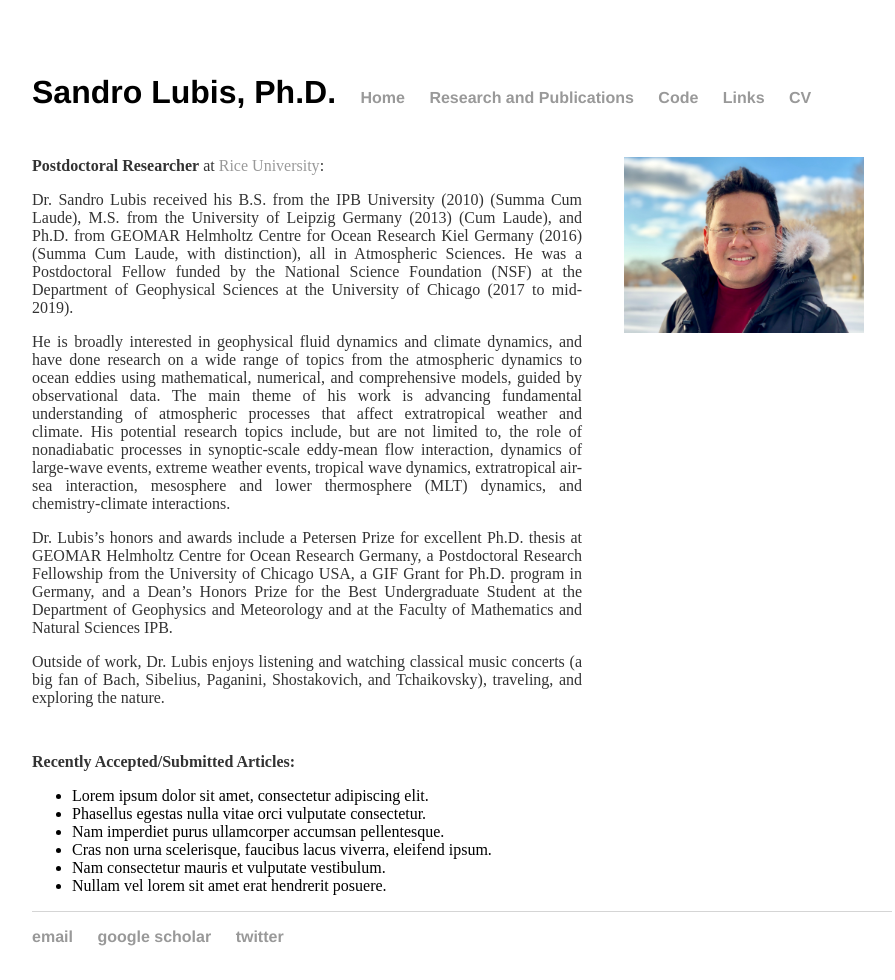
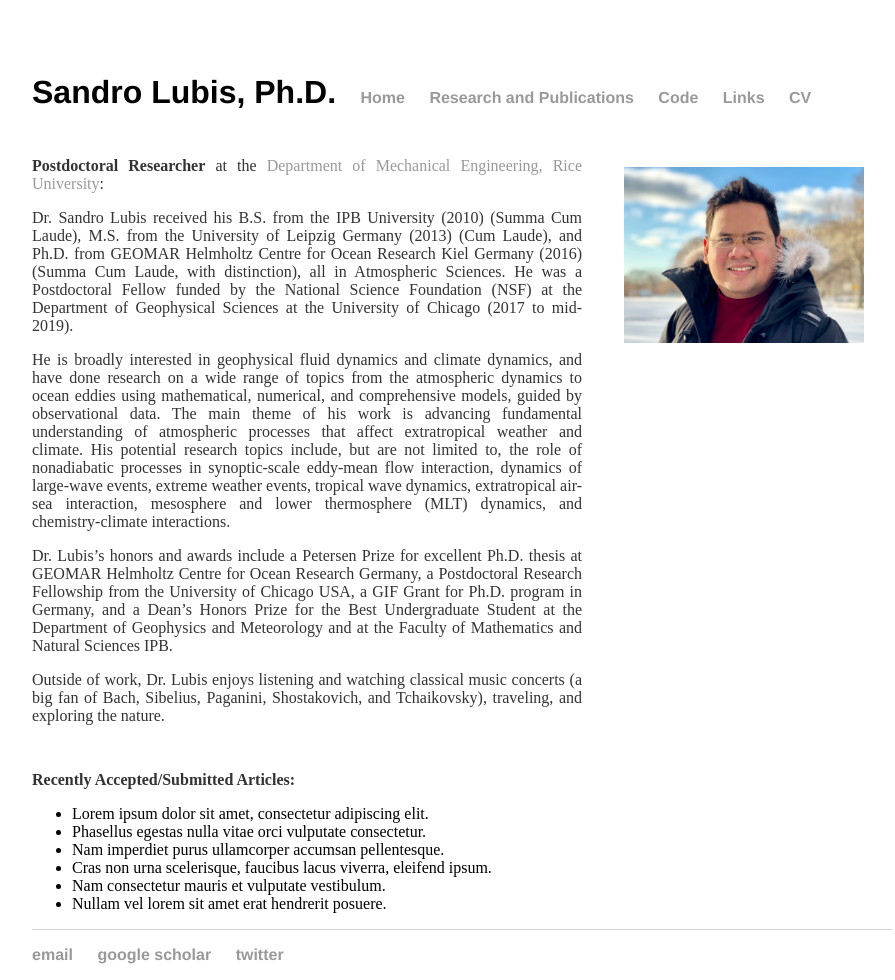
Before and after one commit to sandrolubis/sandrolubis.github.io, a Jekyll site: the page built from index.html, in a window 1280 px wide. Shown: the whole page, without its empty margins (276-1171 px from the left). Built offline with Jekyll 4.4.1, drawn with Linux system fonts in a browser that asks for light colours.

Commit message:
Update index.html

```diff
--- a/index.html
+++ b/index.html
@@ -28,10 +28,10 @@ div.relative {
 
 <div class="blurb">
 
-	<img src="/assets/images/profile.jpg" alt="Me" style="position:absolute; left:900px;width:240px;padding-top:30px">
+	<img src="/assets/images/profile.jpg" alt="Me" style="position:absolute; left:900px;width:240px;padding-top:40px">
 
 
-	<p class="ex", style="padding-top:30px"><font size=3><b>Postdoctoral Researcher</b> at <a href="https://mech.rice.edu/">Rice University</a>:</p>
+	<p class="ex", style="padding-top:30px"><font size=3><b>Postdoctoral Researcher</b> at the <a href="https://mech.rice.edu/">Department of Mechanical Engineering, Rice University</a>:</p>
 
 	<p class="ex"><font size=3> Dr. Sandro Lubis received his B.S. from the IPB University (2010) (Summa Cum Laude), M.S.
 		from the University of Leipzig Germany (2013) (Cum Laude), and Ph.D. from GEOMAR Helmholtz Centre for Ocean Research Kiel Germany (2016)
```
